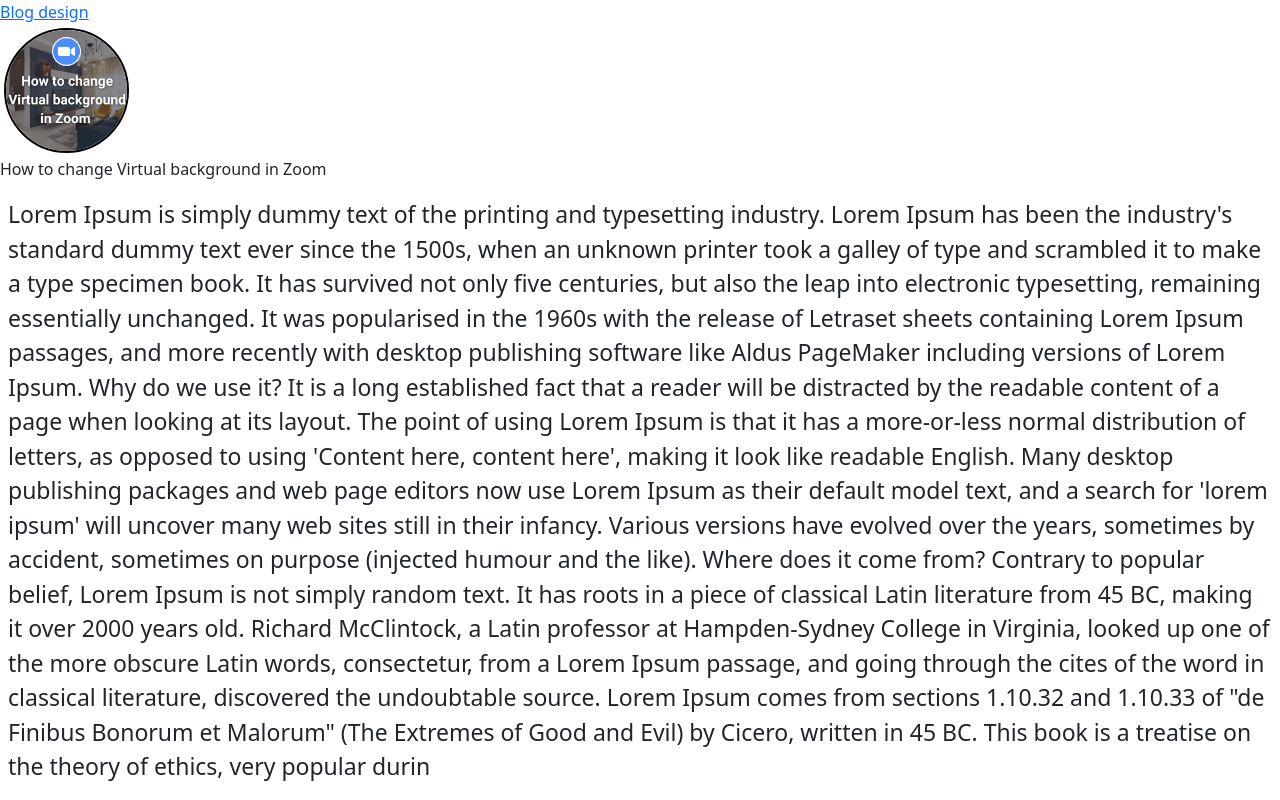
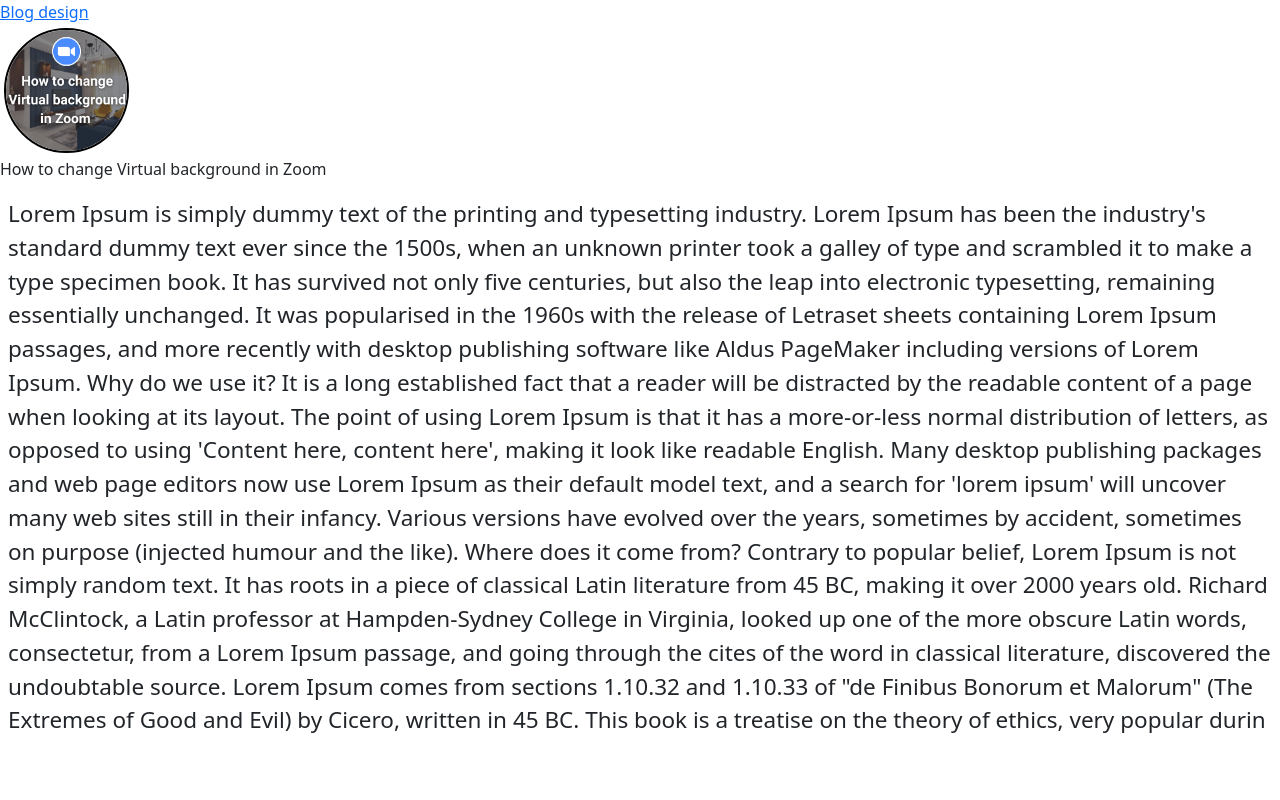
Before and after one commit to Chinmay-coder-10/TryRepository, a plain HTML site: page index.html in a window 1280 px wide. Drawn offline with nearby package versions, Linux system fonts and the light colour scheme.

Commit message:
Update index.html

```diff
--- a/index.html
+++ b/index.html
@@ -18,7 +18,7 @@
 <div class="blogCard">
 <img style="display:flex; align-self:center; height:125px; width:125px; margin:4px; border-radius:200px; border:2px solid black;" src="How-to-change-background-in-zoom-in-pc(2) .png">
 <p class="textP">How to change Virtual background in Zoom</p></div>
-<p class="m-2" style="font-size: 23px;">
+<p class="m-2" style="font-size: 22.5px;">
 Lorem Ipsum is simply dummy text of the printing and typesetting industry. Lorem Ipsum has been the industry's standard dummy text ever since the 1500s, when an unknown printer took a galley of type and scrambled it to make a type specimen book. It has survived not only five centuries, but also the leap into electronic typesetting, remaining essentially unchanged. It was popularised in the 1960s with the release of Letraset sheets containing Lorem Ipsum passages, and more recently with desktop publishing software like Aldus PageMaker including versions of Lorem Ipsum.
 
 Why do we use it?
```
